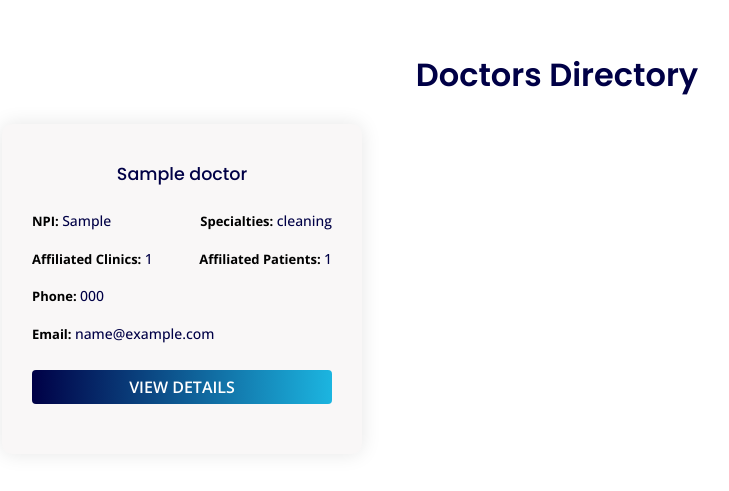
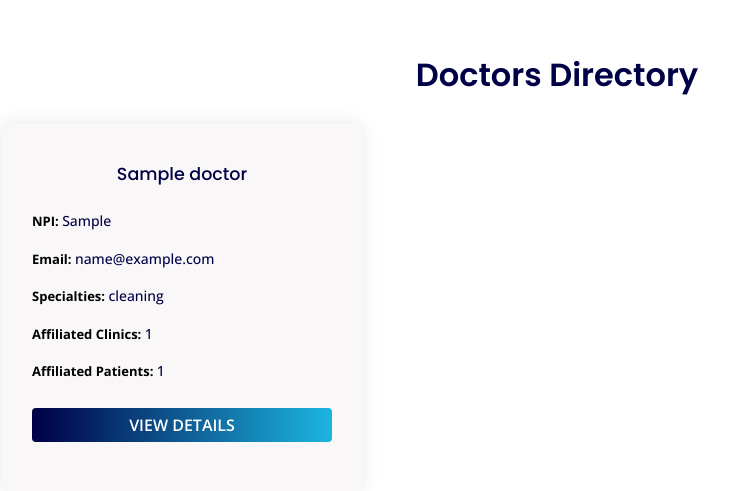
Before and after one commit to OthmanGh/Bright-Smile-Dental-System, a Django app: page /doctors/ in a window 1280 px wide. Shown: the part 74-565 px from the top of the page, without its empty margins (83-812 px from the left). Run offline with Django 5.2, Linux system fonts and the light colour scheme; a user stored in the database is signed in; tables that the repository leaves empty hold one stand-in row (values such as "Sample post"); some libraries are stand-ins or nearby versions.

Commit message:
Modify doctor list markup

```diff
--- a/templates/doctors/doctors_list.html
+++ b/templates/doctors/doctors_list.html
@@ -16,23 +16,21 @@
         <h3>{{ doctor.name }}</h3>
 
         <div class="card__content">
-          <div class="card__text__layout">
           <p class="card__text">NPI: <span>{{ doctor.npi }}</span></p>
+
+          <p>Email: <span>{{ doctor.email }}</span></p>
+
           <p class="card__text">
             Specialties: <span>{{ doctor.specialties|join:", " }}</span>
           </p>
-          </div>
 
-          <div class="card__text__layout">
           <p class="card__text">
             Affiliated Clinics: <span>{{ doctor.num_clinics }}</span>
           </p>
+
           <p class="card__text">
             Affiliated Patients: <span>{{ doctor.num_patients }}</span>
           </p>
-          </div>
-          <p>Phone: <span>{{ doctor.phone_number }}</span></p>
-          <p>Email: <span>{{ doctor.email }}</span></p>
 
           <a href="{% url 'doctor' doctor.pk %}" class="btn__view"
             >View Details</a
```
Lines whose indentation alone changed are shown as unchanged.
